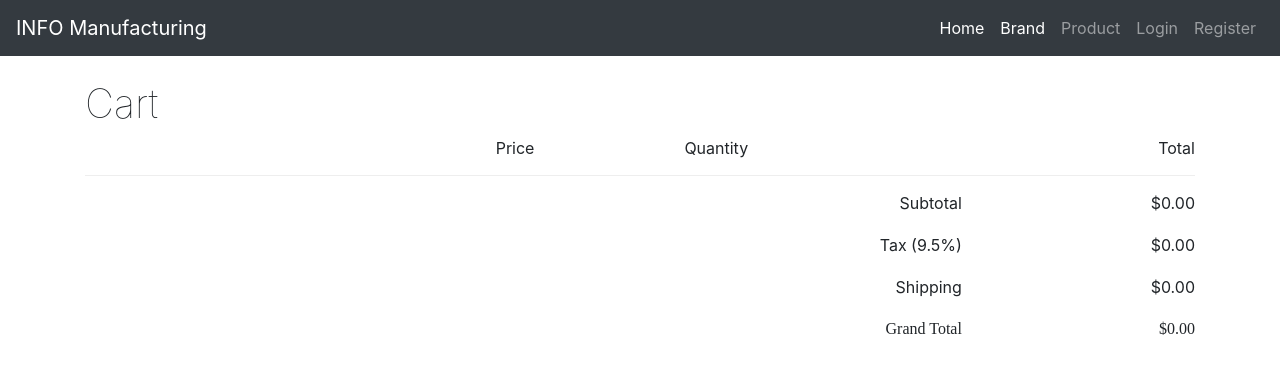
After one commit to ferily7/info441-manufacturing, a Django app: template final/templates/main/cart.html in a window 1280 px wide. The commit adds this page. Shown: the top 374 px of the page. Run offline with Django 3.2, Linux system fonts and the light colour scheme; the template is opened without the code that fills it, so the values that code supplies are empty; some libraries are stand-ins or nearby versions.

Commit message:
Update cart page for live updates

```diff
--- a/final/final/settings.py
+++ b/final/final/settings.py
@@ -75,6 +75,11 @@ TEMPLATES = [
 
 WSGI_APPLICATION = 'final.wsgi.application'
 
+STATIC_URL = '/static/'
+
+STATICFILES_DIRS = [
+    os.path.join(BASE_DIR, "static"),
+]
 
 # Database
 # https://docs.djangoproject.com/en/2.2/ref/settings/#databases
--- a/final/front/views.py
+++ b/final/front/views.py
@@ -2,7 +2,11 @@ from django.shortcuts import render
 
 # Create your views here.
 def homepage(request):
-	return render(request, "index.html", {})
+	content = {}
+	if request.user.is_authenticated:
+		content = {'user':request.user}
+
+	return render(request, "index.html", content)
 
 def loginpage(request):
 	return render(request, "auth/signin.html", {})
--- a/final/main/urls.py
+++ b/final/main/urls.py
@@ -8,8 +8,8 @@ from django.conf.urls import include
 urlpatterns = [
     url(r'^brand',
         views.BrandView.as_view(), name='brand'),
-    path('cart/<int:cart_id>',
-        views.CartView.as_view()),
+    path('cart/<int:user_id>',
+        views.CartView.as_view(), name='cart'),
     path('spec/<int:spec_id>',
         views.SpecDocView.as_view(), name='spec_id'),
     url(r'^spec', views.AllSpecView.as_view()),
--- /dev/null
+++ b/final/static/css/main.css
@@ -0,0 +1,189 @@
+.product-details {
+    float: left;
+    width: 37%;
+  }
+.product-price {
+    float: left;
+    width: 17%;
+}
+.product-quantity {
+    float: left;
+    width: 18%;
+}
+.product-removal {
+    float: left;
+    width: 13%;
+}
+.product-line-price {
+    float: left;
+    width: 15%;
+    text-align: right;
+}
+
+h1 {
+    font-weight: 100;
+}
+/* This is used as the traditional .clearfix class */
+.group:before, .shopping-cart:before, .column-labels:before, .product:before, .totals-item:before, .group:after, .shopping-cart:after, .column-labels:after, .product:after, .totals-item:after {
+    content: '';
+    display: table;
+}
+.group:after, .shopping-cart:after, .column-labels:after, .product:after, .totals-item:after {
+    clear: both;
+}
+.group, .shopping-cart, .column-labels, .product, .totals-item {
+    zoom: 1;
+}
+
+/* Apply clearfix in a few places */
+.column-labels, .product {
+    @extend .group;
+}
+
+  /* Apply dollar signs */
+.product .product-price:before, .product .product-line-price:before, .totals-value:before {
+    content: '$';
+}
+
+/* Column headers */
+.column-labels label {
+    padding-bottom: 15px;
+    margin-bottom: 15px;
+    border-bottom: 1px solid #eee;
+  }
+.column-labels .product-image, .column-labels .product-details, .column-labels .product-removal {
+    text-indent: -9999px;
+}
+
+.product {
+    margin-bottom: 20px;
+    padding-bottom: 10px;
+    border-bottom: 1px solid #eee;
+}
+
+.product .product-details .product-title {
+    margin-right: 20px;
+    font-family: 'HelveticaNeue-Medium', 'Helvetica Neue Medium';
+}
+
+.product .product-details .product-description {
+    margin: 5px 20px 5px 0;
+    line-height: 1.4em;
+}
+
+.product .product-quantity input {
+    width: 40px;
+}
+
+.product .remove-product {
+    border: 0;
+    padding: 4px 8px;
+    background-color: #c66;
+    color: #fff;
+    font-family: 'HelveticaNeue-Medium', 'Helvetica Neue Medium';
+    font-size: 12px;
+    border-radius: 3px;
+}
+
+.product .remove-product:hover {
+    background-color: #a44;
+}
+
+/* Totals section */
+.totals .totals-item {
+    float: right;
+    clear: both;
+    width: 100%;
+    margin-bottom: 10px;
+  }
+  .totals .totals-item label {
+    float: left;
+    clear: both;
+    width: 79%;
+    text-align: right;
+  }
+  .totals .totals-item .totals-value {
+    float: right;
+    width: 21%;
+    text-align: right;
+  }
+  .totals .totals-item-total {
+    font-family: 'HelveticaNeue-Medium', 'Helvetica Neue Medium';
+  }
+  .checkout {
+    float: right;
+    border: 0;
+    margin-top: 20px;
+    padding: 6px 25px;
+    background-color: #6b6;
+    color: #fff;
+    font-size: 25px;
+    border-radius: 3px;
+  }
+  .checkout:hover {
+    background-color: #494;
+  }
+  /* Make adjustments for tablet */
+  @media screen and (max-width: 650px) {
+    .shopping-cart {
+      margin: 0;
+      padding-top: 20px;
+      border-top: 1px solid #eee;
+    }
+    .column-labels {
+      display: none;
+    }
+    .product-image {
+      float: right;
+      width: auto;
+    }
+    .product-image img {
+      margin: 0 0 10px 10px;
+    }
+    .product-details {
+      float: none;
+      margin-bottom: 10px;
+      width: auto;
+    }
+    .product-price {
+      clear: both;
+      width: 70px;
+    }
+    .product-quantity {
+      width: 100px;
+    }
+    .product-quantity input {
+      margin-left: 20px;
+    }
+    .product-quantity:before {
+      content: 'x';
+    }
+    .product-removal {
+      width: auto;
+    }
+    .product-line-price {
+      float: right;
+      width: 70px;
+    }
+  }
+  /* Make more adjustments for phone */
+  @media screen and (max-width: 350px) {
+    .product-removal {
+      float: right;
+    }
+    .product-line-price {
+      float: right;
+      clear: left;
+      width: auto;
+      margin-top: 10px;
+    }
+    .product .product-line-price:before {
+      content: 'Item Total: $';
+    }
+    .totals .totals-item label {
+      width: 60%;
+    }
+    .totals .totals-item .totals-value {
+      width: 40%;
+    }
+  }
--- /dev/null
+++ b/final/static/js/main.js
@@ -0,0 +1,77 @@
+/* Set rates + misc */
+var taxRate = 0.096;
+var shippingRate = 5.00;
+var fadeTime = 300;
+
+$(document).ready(function() { recalculateCart() });
+
+/* Assign actions */
+$('.product-quantity input').change( function() {
+  updateQuantity(this);
+});
+
+$('.product-removal button').click( function() {
+  removeItem(this);
+});
+
+
+/* Recalculate cart */
+function recalculateCart()
+{
+  var subtotal = 0;
+
+  /* Sum up row totals */
+  $('.product').each(function () {
+    subtotal += parseFloat($(this).children('.product-line-price').text());
+  });
+
+  /* Calculate totals */
+  var tax = subtotal * taxRate;
+  var shipping = (subtotal > 0 ? shippingRate : 0);
+  var total = subtotal + tax + shipping;
+
+  /* Update totals display */
+  $('.totals-value').fadeOut(fadeTime, function() {
+    $('#cart-subtotal').html(subtotal.toFixed(2));
+    $('#cart-tax').html(tax.toFixed(2));
+    $('#cart-shipping').html(shipping.toFixed(2));
+    $('#cart-total').html(total.toFixed(2));
+    if(total == 0){
+      $('.checkout').fadeOut(fadeTime);
+    }else{
+      $('.checkout').fadeIn(fadeTime);
+    }
+    $('.totals-value').fadeIn(fadeTime);
+  });
+}
+
+
+/* Update quantity */
+function updateQuantity(quantityInput) {
+    /* Calculate line price */
+    var productRow = $(quantityInput).parent().parent();
+    var price = parseFloat(productRow.children('.product-price').text());
+    var quantity = $(quantityInput).val();
+    var linePrice = price * quantity;
+
+    /* Update line price display and recalc cart totals */
+    productRow.children('.product-line-price').each(function () {
+        $(this).fadeOut(fadeTime, function() {
+            $(this).text(linePrice.toFixed(2));
+             recalculateCart();
+            $(this).fadeIn(fadeTime);
+        });
+    });
+}
+
+
+/* Remove item from cart */
+function removeItem(removeButton)
+{
+  /* Remove row from DOM and recalc cart total */
+  var productRow = $(removeButton).parent().parent();
+  productRow.slideUp(fadeTime, function() {
+    productRow.remove();
+    recalculateCart();
+  });
+}
--- a/final/templates/base.html
+++ b/final/templates/base.html
@@ -1,3 +1,5 @@
+{% load static %}
+
 <!doctype html>
 <html lang="en">
   <head>
@@ -7,8 +9,8 @@
 
     <!-- Bootstrap CSS -->
     <link rel="stylesheet" href="https://stackpath.bootstrapcdn.com/bootstrap/4.3.1/css/bootstrap.min.css" integrity="sha384-ggOyR0iXCbMQv3Xipma34MD+dH/1fQ784/j6cY/iJTQUOhcWr7x9JvoRxT2MZw1T" crossorigin="anonymous">
-
-     <title>{% block title %}Hello, world!{% endblock %}</title>
+    <link rel="stylesheet" href="{% static 'css/main.css' %}">
+    <title>{% block title %}Hello, world!{% endblock %}</title>
   </head>
   <body>
 
@@ -30,6 +32,9 @@
             </li>
             <li class="nav-item" >
               <a class="nav-link"  href="{% url 'product' %}">Product</a>
+            </li>
+            <li class="nav-item" >
+                <a class="nav-link"  href="{% url 'cart' user_id=user.id %}">Cart</a>
             </li>
             <li class="nav-item" >
               <a class="nav-link"  href="{% url 'signout' %}">Signout</a>
@@ -79,5 +84,7 @@
     <script src="https://code.jquery.com/jquery-3.3.1.slim.min.js" integrity="sha384-q8i/X+965DzO0rT7abK41JStQIAqVgRVzpbzo5smXKp4YfRvH+8abtTE1Pi6jizo" crossorigin="anonymous"></script>
     <script src="https://cdnjs.cloudflare.com/ajax/libs/popper.js/1.14.7/umd/popper.min.js" integrity="sha384-UO2eT0CpHqdSJQ6hJty5KVphtPhzWj9WO1clHTMGa3JDZwrnQq4sF86dIHNDz0W1" crossorigin="anonymous"></script>
     <script src="https://stackpath.bootstrapcdn.com/bootstrap/4.3.1/js/bootstrap.min.js" integrity="sha384-JjSmVgyd0p3pXB1rRibZUAYoIIy6OrQ6VrjIEaFf/nJGzIxFDsf4x0xIM+B07jRM" crossorigin="anonymous"></script>
+    <script   src="https://code.jquery.com/jquery-3.4.1.js"   integrity="sha256-WpOohJOqMqqyKL9FccASB9O0KwACQJpFTUBLTYOVvVU="   crossorigin="anonymous"></script>
+    <script src="{% static 'js/main.js' %}"></script>
   </body>
 </html>
--- /dev/null
+++ b/final/templates/main/cart.html
@@ -0,0 +1,66 @@
+{% extends 'base.html' %}
+
+{% load static %}
+<link rel="stylesheet" href="{% static 'css/main.css' %}">
+
+{% block title %} cart {% endblock %}
+
+{% block content %}
+
+<h1> Cart </h1>
+
+<div class="shopping-cart" onload="recalculateCart()">
+    <div class="column-labels">
+        <label class="product-details">Product</label>
+        <label class="product-price">Price</label>
+        <label class="product-quantity">Quantity</label>
+        <label class="product-removal">Remove</label>
+        <label class="product-line-price">Total</label>
+    </div>
+
+    {% for product in products %}
+        <div class="product">
+            <div class="product-details">
+                <div class="product-title">
+                    {{product.name}}
+                </div>
+                <div class="product-description">
+                    {{product.description}}
+                </div>
+            </div>
+            <div class="product-price">
+                {{product.price}}
+            </div>
+            <div class="product-quantity">
+                <input type="number" value="1" min="1">
+            </div>
+            <div class="product-removal">
+                <button class="remove-product">
+                    Remove
+                </button>
+            </div>
+            <div class="product-line-price">50.00</div>
+        </div>
+    {% endfor %}
+    <div class="totals">
+        <div class="totals-item">
+            <label>Subtotal</label>
+            <div class="totals-value" id="cart-subtotal">71.97</div>
+        </div>
+        <div class="totals-item">
+            <label>Tax (9.5%)</label>
+            <div class="totals-value" id="cart-tax">3.60</div>
+        </div>
+        <div class="totals-item">
+            <label>Shipping</label>
+            <div class="totals-value" id="cart-shipping">5.00</div>
+        </div>
+        <div class="totals-item totals-item-total">
+            <label>Grand Total</label>
+            <div class="totals-value" id="cart-total">90.57</div>
+        </div>
+    </div>
+    <button class="checkout">Checkout</button>
+</div>
+
+{% endblock %}
```
Also changed, not shown: final/main/models.py (+11 -0 lines), final/main/serializer.py (+5 -4 lines), final/main/views.py (+23 -15 lines).
